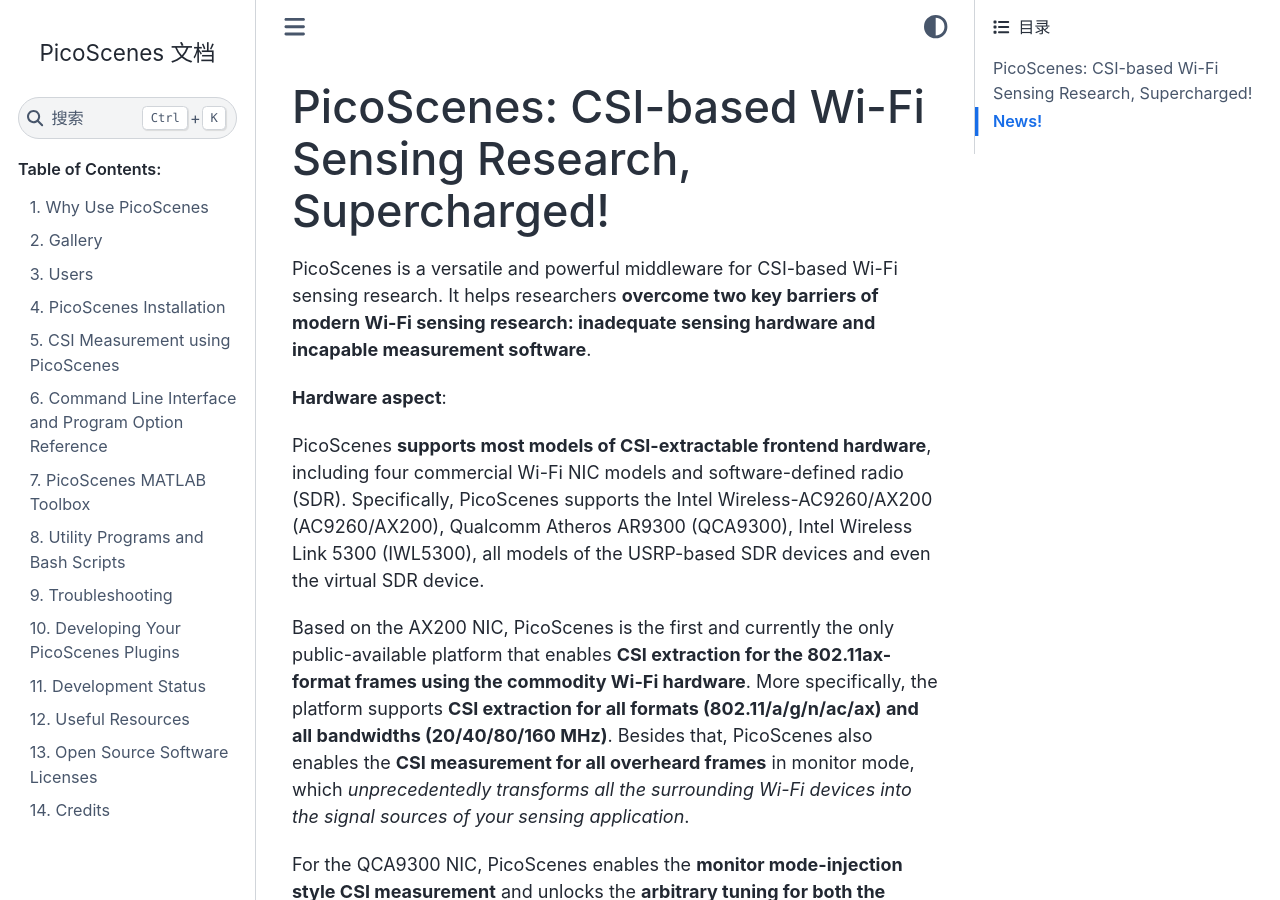
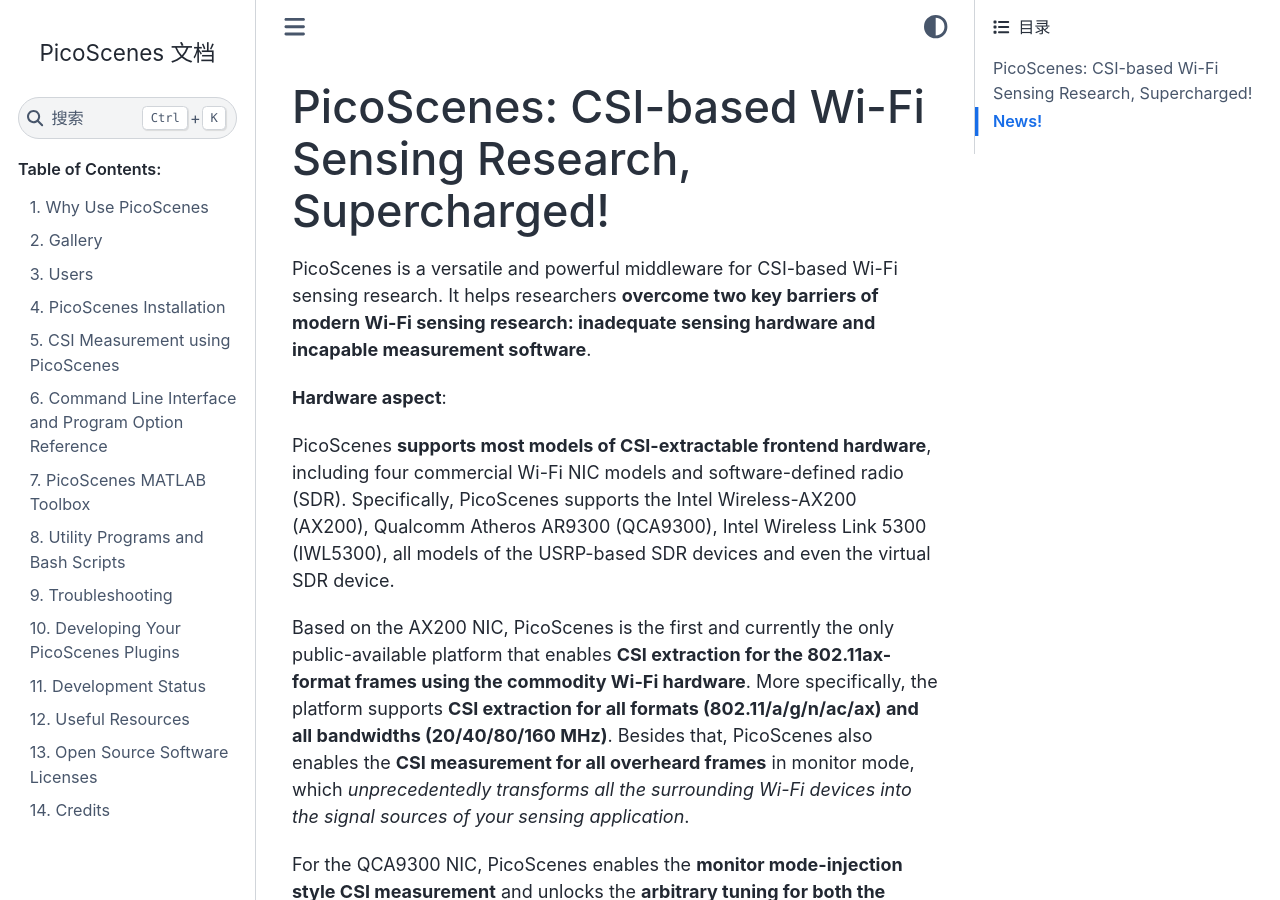
Before and after one commit to wifisensing/PicoScenes-Manual, a Sphinx documentation site: the page built from source/index.rst, in a window 1280 px wide and 900 px high. Built offline with Sphinx 7.4.7 and the Sphinx Book theme 1.1.4, drawn with Linux system fonts in a browser that asks for light colours; some of the changed text lies outside the part shown.

Commit message:
remove AC9260 things

```diff
--- a/source/index.rst
+++ b/source/index.rst
@@ -5,7 +5,7 @@
 
 **Hardware aspect**:
 
-PicoScenes **supports most models of CSI-extractable frontend hardware**, including four commercial Wi-Fi NIC models and software-defined radio (SDR). Specifically, PicoScenes supports the Intel Wireless-AC9260/AX200 (AC9260/AX200), Qualcomm Atheros AR9300 (QCA9300), Intel Wireless Link 5300 (IWL5300), all models of the USRP-based SDR devices and even the virtual SDR device.
+PicoScenes **supports most models of CSI-extractable frontend hardware**, including four commercial Wi-Fi NIC models and software-defined radio (SDR). Specifically, PicoScenes supports the Intel Wireless-AX200 (AX200), Qualcomm Atheros AR9300 (QCA9300), Intel Wireless Link 5300 (IWL5300), all models of the USRP-based SDR devices and even the virtual SDR device.
 
 Based on the AX200 NIC, PicoScenes is the first and currently the only public-available platform that enables **CSI extraction for the 802.11ax-format frames using the commodity Wi-Fi hardware**. More specifically, the platform supports **CSI extraction for all formats (802.11/a/g/n/ac/ax) and all bandwidths (20/40/80/160 MHz)**. Besides that, PicoScenes also enables the **CSI measurement for all overheard frames** in monitor mode, which *unprecedentedly transforms all the surrounding Wi-Fi devices into the signal sources of your sensing application*.
 
@@ -31,7 +31,7 @@
 
 .. important::
 
-   The whole documentation is being updated for the latest AC9260/AX200 support. Inconsistent context and some key information missing is expected.
+   The whole documentation is being updated for the latest AX200 support. Inconsistent context and some key information missing is expected.
 
 News!
 ======
--- a/source/installation.rst
+++ b/source/installation.rst
@@ -6,7 +6,7 @@
 Hardware Installation
 =======================
 
-PicoScenes currently supports four commercial Wi-Fi NIC models and USRP-based SDR devices, namely the AX200, AC9260, QCA9300 and IWL5300, and all USRP models.
+PicoScenes currently supports four commercial Wi-Fi NIC models and USRP-based SDR devices, namely the AX200, QCA9300 and IWL5300, and all USRP models.
 
 The most welcomed feature of PicoScenes is the concurrent operation of multiple RF frontends, i.e., simultaneous CSI measurement or packet injection using a commercial Wi-Fi NIC/SDR array. To help you get the hardware ready, we share some hardware preparation experience, mainly focusing on the multi-devices setup.
 
```
Also changed, not shown: source/why.rst (+2 -5 lines).
